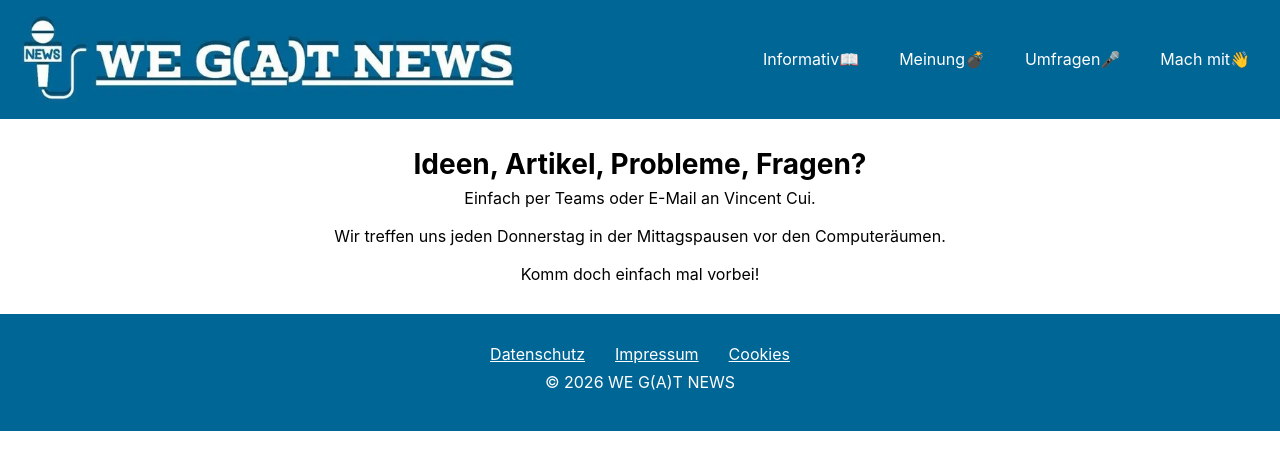
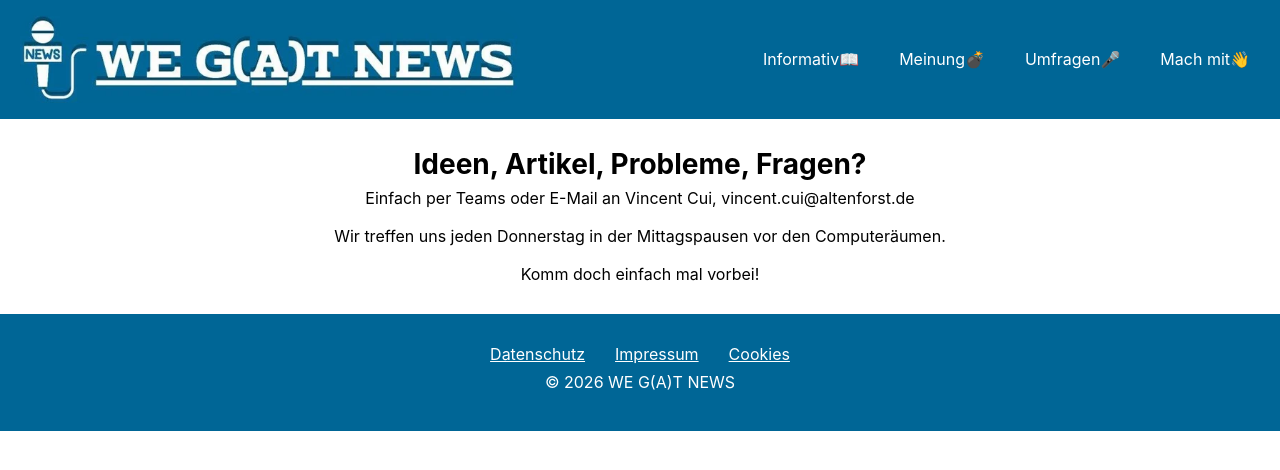
Before and after one commit to Chenjv2/wegatnews, a Next.js app: page /mach-mit in a window 1280 px wide. Shown: the top 470 px of the page. Built offline with nearby package versions, Linux system fonts and the light colour scheme.

Commit message:
add my email to mach mit

```diff
--- a/pages/index.js
+++ b/pages/index.js
@@ -53,7 +53,7 @@ export default function Blog({ newestPosts, archivePosts }) {
         <div className="image-or-text">
           <h2>Ideen, Artikel, Probleme, Fragen?</h2>
           <p>
-            Einfach per Teams oder E-Mail an Vincent Cui.
+            Einfach per Teams oder E-Mail an Vincent Cui, vincent.cui@altenforst.de
           </p>
           <p>
             Wir treffen uns jeden Donnerstag in der Mittagspause vor den
--- a/pages/mach-mit/index.js
+++ b/pages/mach-mit/index.js
@@ -5,7 +5,7 @@ export default function InformativIndex() {
         <div className="image-or-text">
           <h2>Ideen, Artikel, Probleme, Fragen?</h2>
           <p>
-            Einfach per Teams oder E-Mail an Vincent Cui.
+            Einfach per Teams oder E-Mail an Vincent Cui, vincent.cui@altenforst.de
           </p>
           <p>
             Wir treffen uns jeden Donnerstag in der Mittagspausen vor den
```
Also changed, not shown: 1 other file (tests, documents, lock files or other folders).
